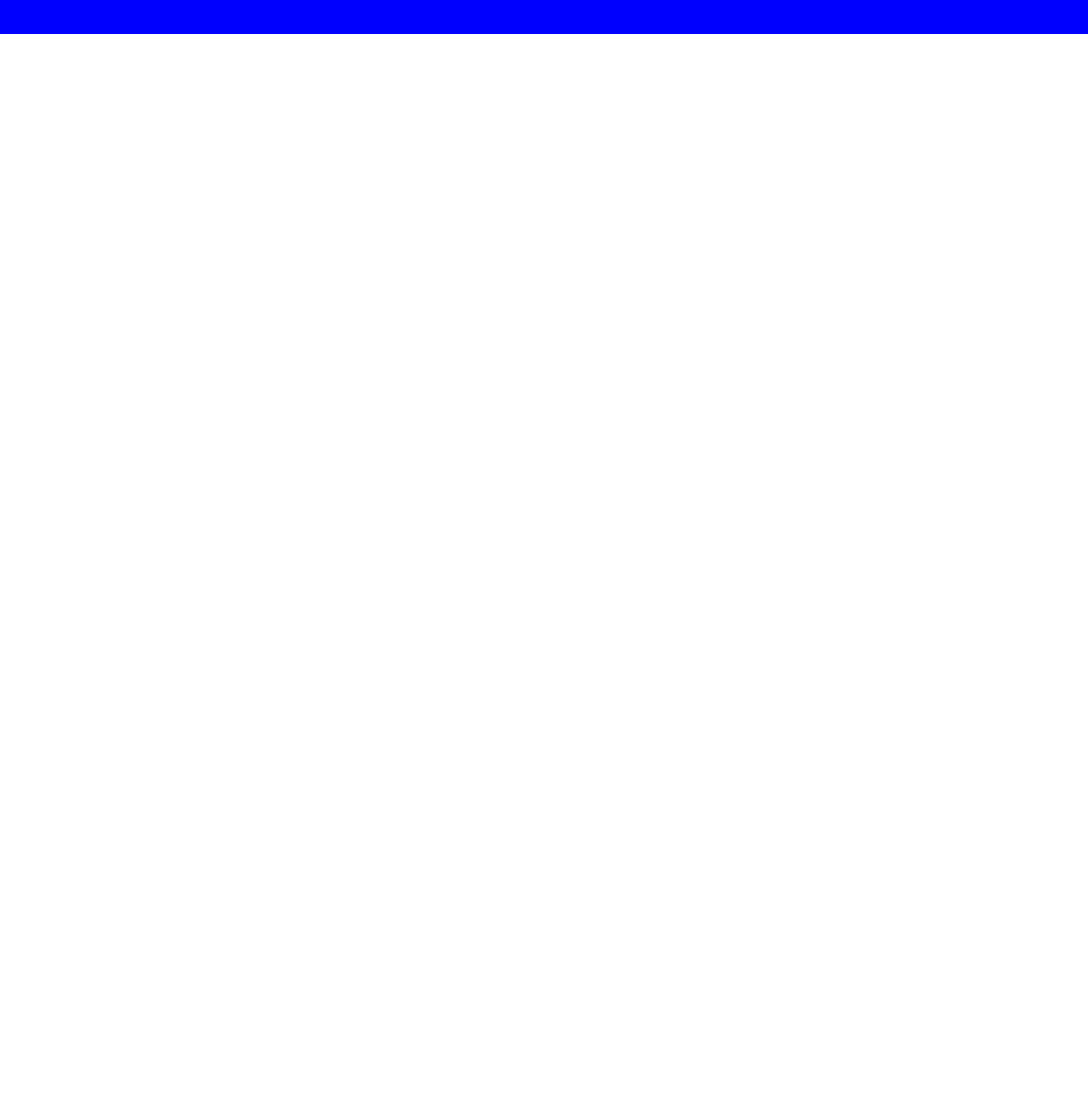
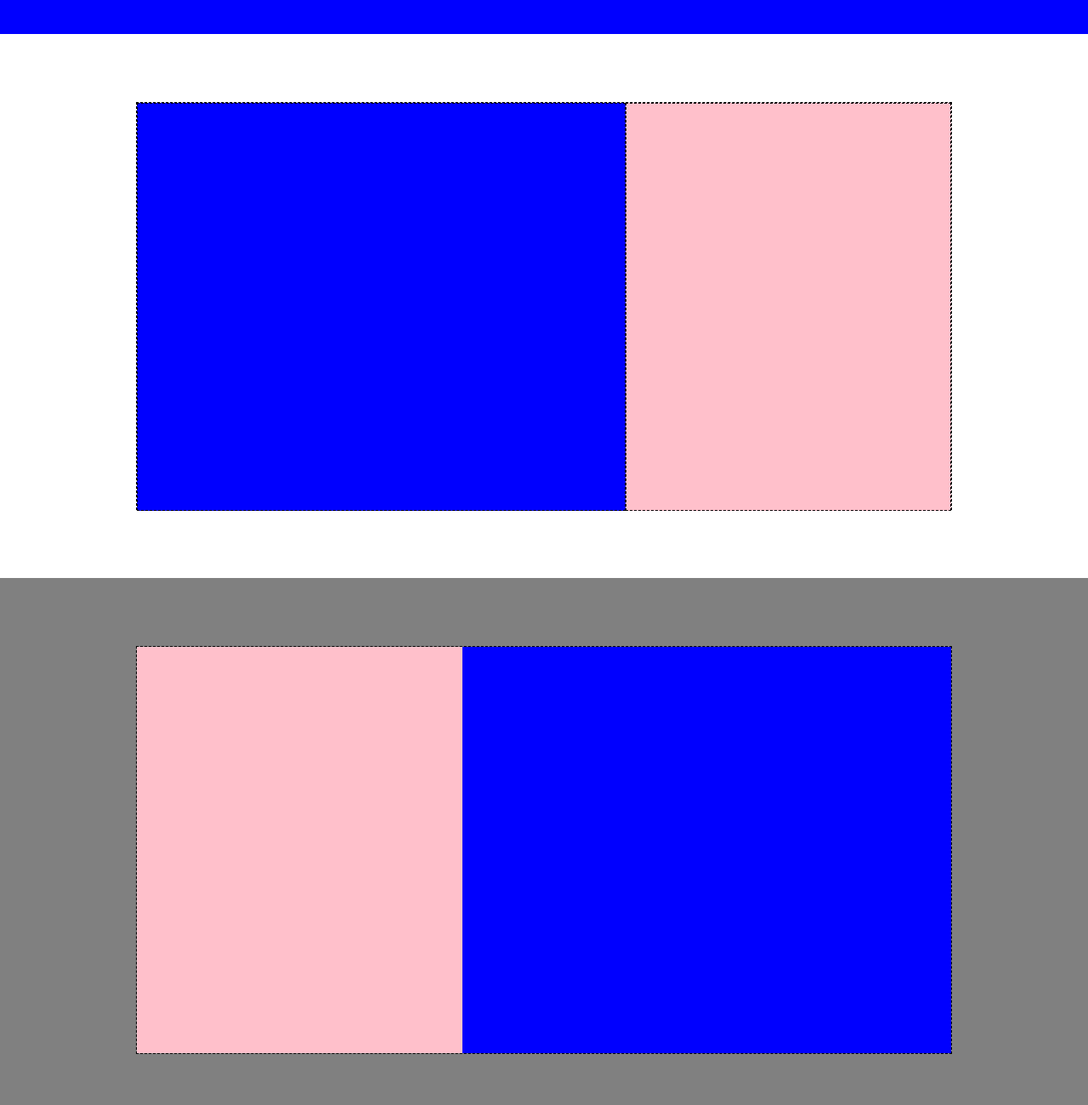
Before and after one commit to Mftr96/htmlcss-struttura-discord, a plain HTML site: page index.html in a window 1280 px wide. Shown: the part 680-1980 px from the top of the page at 85% size. Before the commit the page ends 800 px from the top, so only its background shows below. Drawn offline with Linux system fonts and the light colour scheme.

Commit message:
creazione fino alla quarta sezione

```diff
--- a/css/style.css
+++ b/css/style.css
@@ -47,8 +47,7 @@ nav div:nth-child(2){
 
 /* PRIMA SECTION STYLE-------------------------- */
 
-section{
-    background-color: blue;
+section {
     width: 100%;
     height: 40rem;
     display: flex;
@@ -56,11 +55,57 @@ section{
     align-items: center ;
 }
 
-section *{
+.blue *{
     background-color: rgb(255, 192, 245);
     width: calc(100% - 20rem);
     height: 30rem;
     border: dashed 1px black;
 }
 
+.blue{
+    background-color: blue;
+
+}
 /*  FINE PRIMA SECTION STYLE-------------------------------- */
+
+/* SECONDA SECTION STYLE----------------------------------- */
+
+section:nth-child(3) *{
+    /* width: calc(100% - 20rem); */
+    height: 30rem;
+    border: dashed 1px black;
+}
+
+.blue-container{
+    background-color: blue;
+    width: 60%;
+
+}
+
+.pink-container{
+    background-color: pink;
+    width: 40%;
+}
+
+.flex-container{
+    width: 60rem;
+    height: 30rem;
+    display: flex;
+    border: dashed 1px black;
+
+
+}
+
+/* FINE SECONDA SEZIONE STYLE------------------------------- */
+
+/* TERZA SECTION STYLE----------------------------------- */
+
+.grey{
+    background-color: grey;
+}
+
+.grey .flex-container{
+    flex-direction: row-reverse;
+}
+
+/* FINE TERZA SEZIONE STYLE---------------------- */
--- a/index.html
+++ b/index.html
@@ -23,11 +23,38 @@
     </header>
     <!-- prima sezione sotto navbar -->
 
-    <section>
+    <section class="blue">
         <article>
 
         </article>
     </section>
 
+        <!-- seconda sezione  -->
+    <section>
+        <div class="flex-container">
+            <div class="blue-container"></div>
+            <div class="pink-container"></div>
+        </div>
+    </section>
+
+    <!-- terza sezione  -->
+    <section class="grey">
+        <div class="flex-container">
+            <div class="blue-container"></div>
+            <div class="pink-container"></div>
+        </div>
+    </section>
+
+    <!-- quarta sezione -->
+
+    <section>
+        <div class="flex-container">
+            <div class="blue-container"></div>
+            <div class="pink-container"></div>
+        </div>
+    </section>
+
+
+
 </body>
 </html>
```
